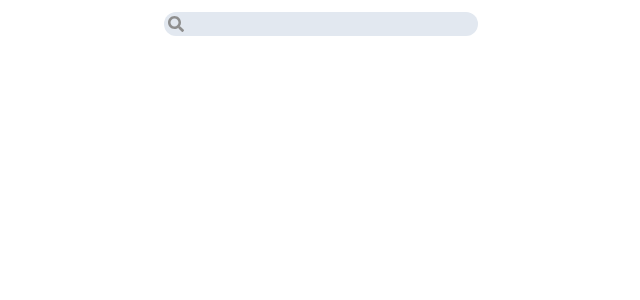
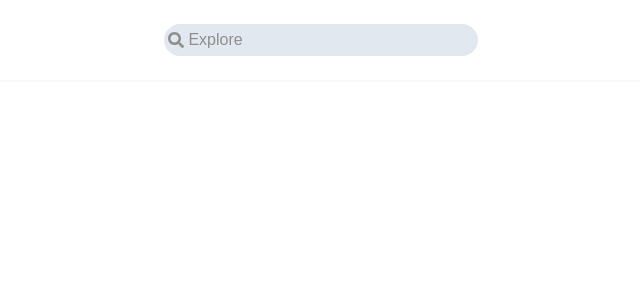
Before and after one commit to ainunnfh/pinterest-clone, a Next.js app: page / in a window 1280 px wide. Shown: the top 300 px of the page, without its empty margins (367-1007 px from the left). Built offline with nearby package versions, Linux system fonts and the light colour scheme.

Commit message:
💄update (header): create desktop size for header

```diff
--- a/src/components/Header.tsx
+++ b/src/components/Header.tsx
@@ -7,8 +7,7 @@ import { IoIosArrowDown } from "react-icons/io";
 import { FaSearch } from "react-icons/fa";
 const Header = () => {
   return (
-    <div className="p-3">
-      <div className="flex justify-between">
+    <div className="p-3 bg-white shadow-sm h-20 flex items-center justify-around">
       <div>
         <FaPinterest />
       </div>
@@ -16,8 +15,8 @@ const Header = () => {
       <div>Explore</div>
       <div>Create</div>
       <div className="bg-slate-200 rounded-full p-1 w-1/4">
-          <div>
-            <FaSearch color="#8e8e8e" />
+        <div className="flex gap-1 items-center text-[#8e8e8e]">
+          <FaSearch color="#8e8e8e" /> Explore
         </div>
       </div>
       <div>
@@ -33,7 +32,6 @@ const Header = () => {
         <IoIosArrowDown />
       </div>
     </div>
-    </div>
   );
 };
 
```
Lines whose indentation alone changed are shown as unchanged.
